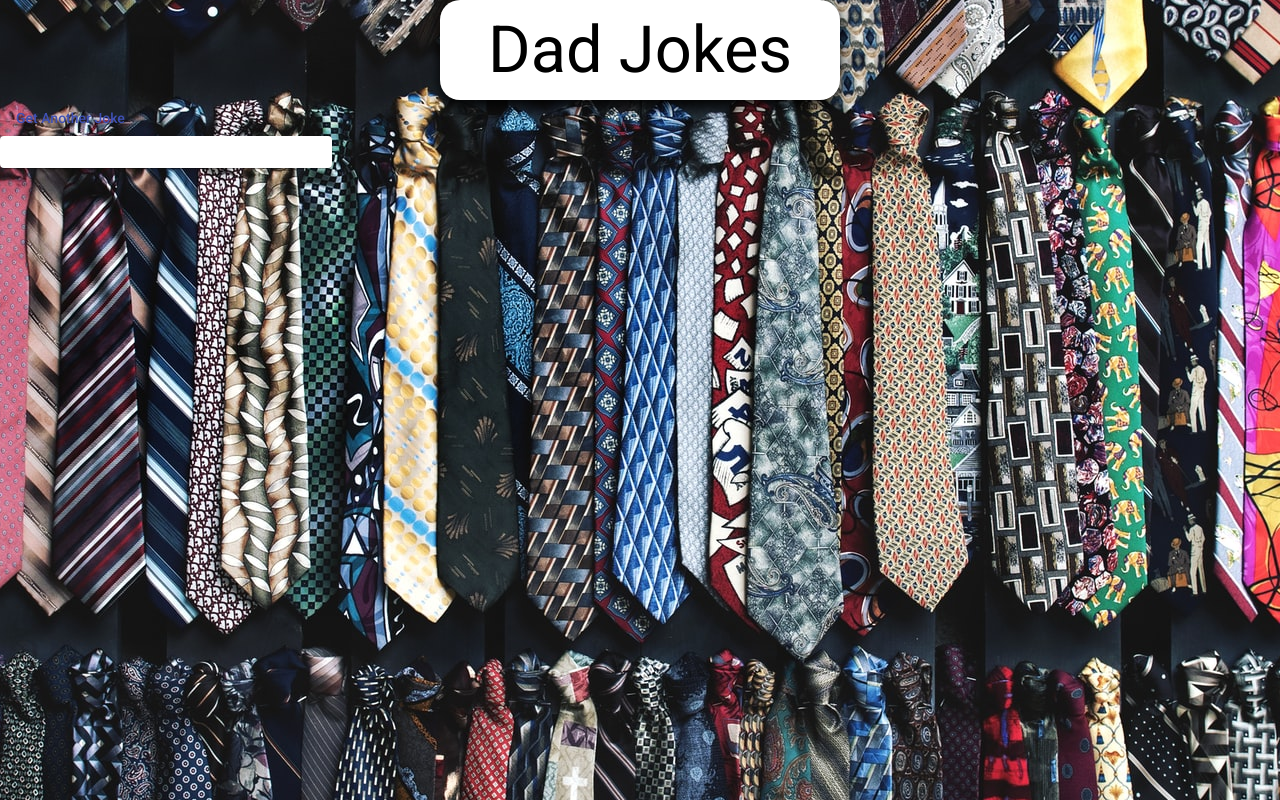
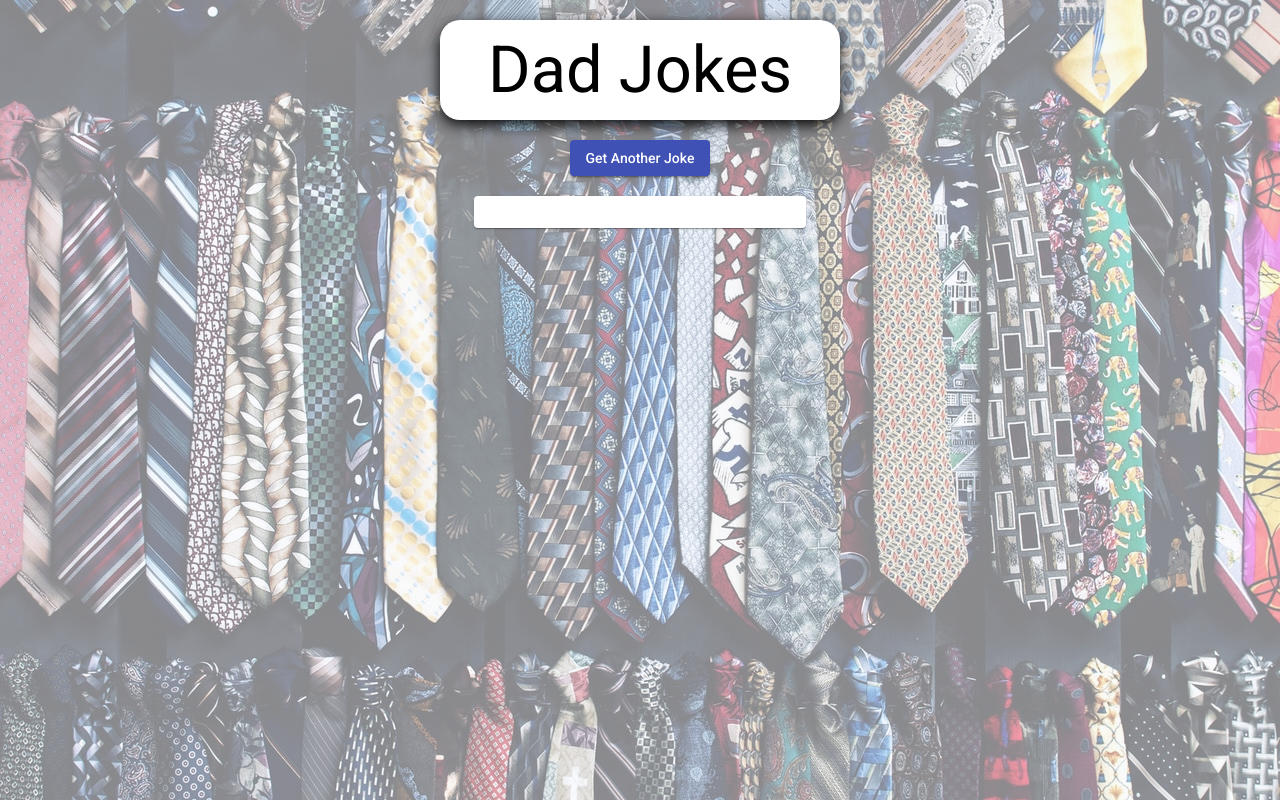
Before and after one commit to jessicalyn/dad-jokes, an Angular app: page / in a window 1280 px wide. Built offline with nearby package versions, Linux system fonts and the light colour scheme; no server answers.

Commit message:
Styling background image and fxFlex for items

```diff
--- a/package.json
+++ b/package.json
@@ -15,6 +15,7 @@
     "@angular/common": "~12.0.5",
     "@angular/compiler": "~12.0.5",
     "@angular/core": "~12.0.5",
+    "@angular/flex-layout": "^12.0.0-beta.34",
     "@angular/forms": "~12.0.5",
     "@angular/material": "^12.0.5",
     "@angular/platform-browser": "~12.0.5",
--- a/src/app/app.component.html
+++ b/src/app/app.component.html
@@ -1,6 +1,10 @@
-<div class="title-container">
-  <h1>{{ title }}</h1>
+<div fxFlex fxLayout="column" fxLayoutAlign="space-around center" fxLayoutGap="20px">
+  <div class="title-container">
+    <h1>{{ title }}</h1>
+  </div>
+
+  <div class="joke-container" fxLayout="column" fxLayoutAlign="space-around center" fxLayoutGap="20px">
+    <button mat-raised-button color="primary">Get Another Joke</button>
+    <mat-card>{{ currentJoke }}</mat-card>
+  </div>
 </div>
-
-<button mat-button color="primary">Get Another Joke</button>
-<mat-card>{{ currentJoke }}</mat-card>
--- a/src/app/app.component.scss
+++ b/src/app/app.component.scss
@@ -1,5 +1,5 @@
 .title-container {
-  margin: 0 auto;
+  margin-top: 20px;
   width: 400px;
   height: 100px;
   background-color: white;
@@ -15,7 +15,16 @@ h1 {
   margin: 0;
 }
 
+.joke-container {
+  width: 400px;
+}
+
+button {
+  margin: 0 auto;
+}
+
 mat-card {
   background-color: white;
   width: 300px;
+  justify-content: center;
 }
--- a/src/app/app.module.ts
+++ b/src/app/app.module.ts
@@ -8,6 +8,7 @@ import { BrowserAnimationsModule } from '@angular/platform-browser/animations';
 import { MatCardModule } from '@angular/material/card';
 import { MatButtonModule } from '@angular/material/button';
 import { ApiService } from './services/api.service';
+import { FlexLayoutModule } from "@angular/flex-layout";
 
 @NgModule({
   declarations: [
@@ -19,6 +20,7 @@ import { ApiService } from './services/api.service';
     BrowserAnimationsModule,
     MatCardModule,
     MatButtonModule,
+    FlexLayoutModule
   ],
   providers: [ApiService],
   bootstrap: [AppComponent]
--- a/src/styles.scss
+++ b/src/styles.scss
@@ -3,5 +3,7 @@ body { margin: 0; font-family: Roboto, "Helvetica Neue", sans-serif; }
 
 html
  {
-   background: url('assets/ties-photo.jpg') no-repeat center center fixed;
+   background: linear-gradient(
+    to bottom, rgba(245, 246, 252, 0.52), rgba(245, 246, 252, 0.52)
+  ), url('assets/ties-photo.jpg') no-repeat center center fixed;
  }
```
Also changed, not shown: 1 other file (tests, documents, lock files or other folders).
